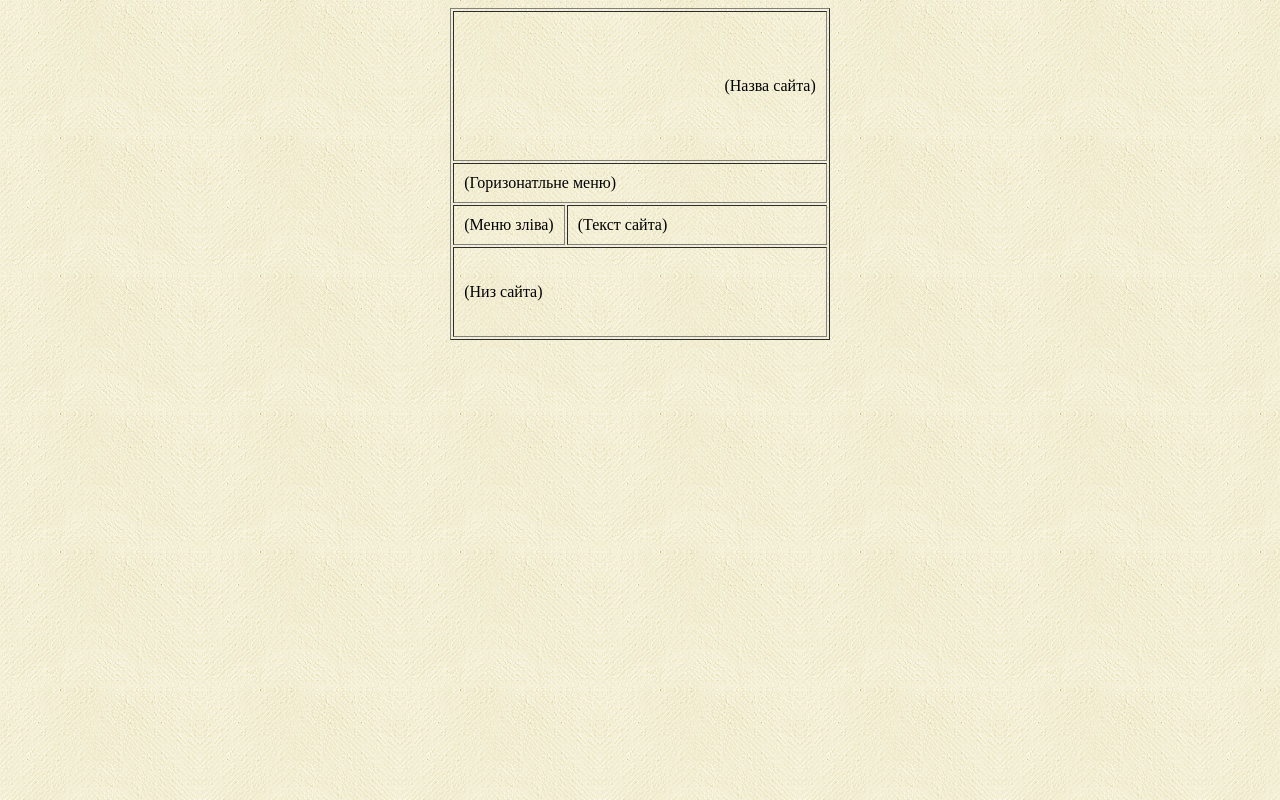
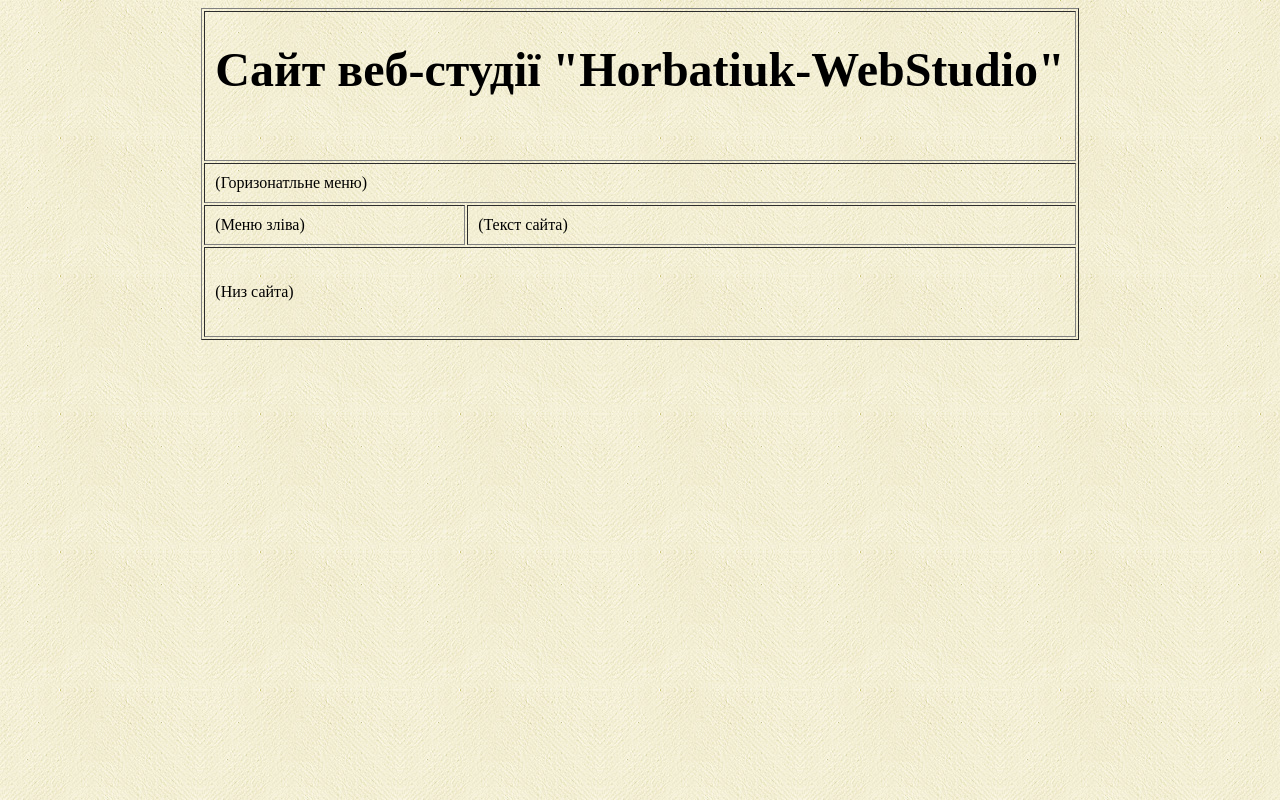
Before and after one commit to gorbatyuk8/gorbatyuk8.github.io, a plain HTML site: page index.html in a window 1280 px wide. Drawn offline with Linux system fonts and the light colour scheme.

Commit message:
05 - Вказати назву сайта

```diff
--- a/index.html
+++ b/index.html
@@ -6,7 +6,7 @@
   <BODY background="images/bg.jpg">
     <table border="1" align="center" cellpadding="10">
 <tr>
-<td colspan="2" height="150" align="right">(Назва сайта)</td>
+<td colspan="2" height="150" align="right"><font size="5"><h1>Сайт веб-студії "Horbatiuk-WebStudio"</td>
 </tr>
 <tr>
 <td colspan="2">(Горизонатльне меню)</td>
```
